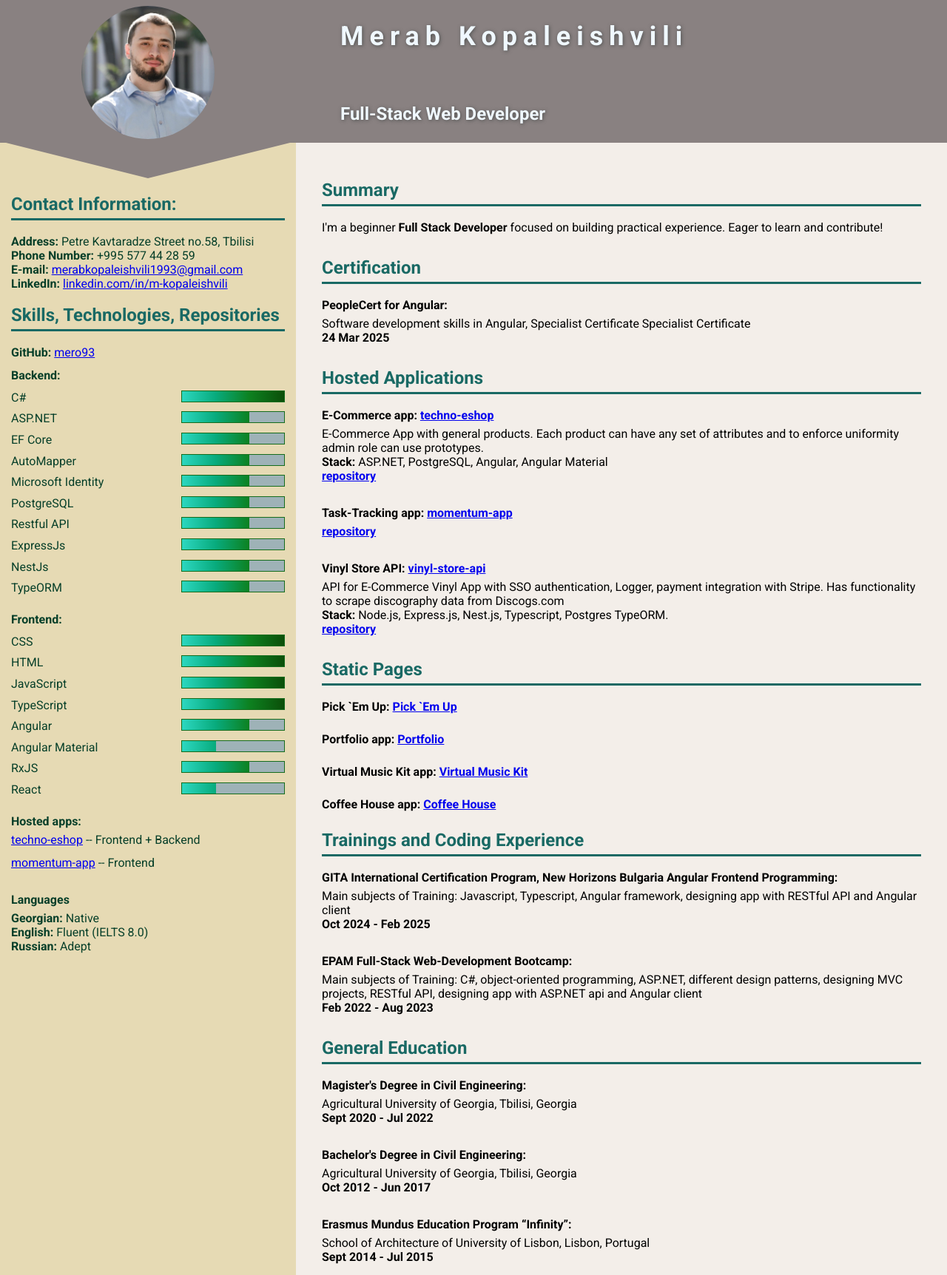
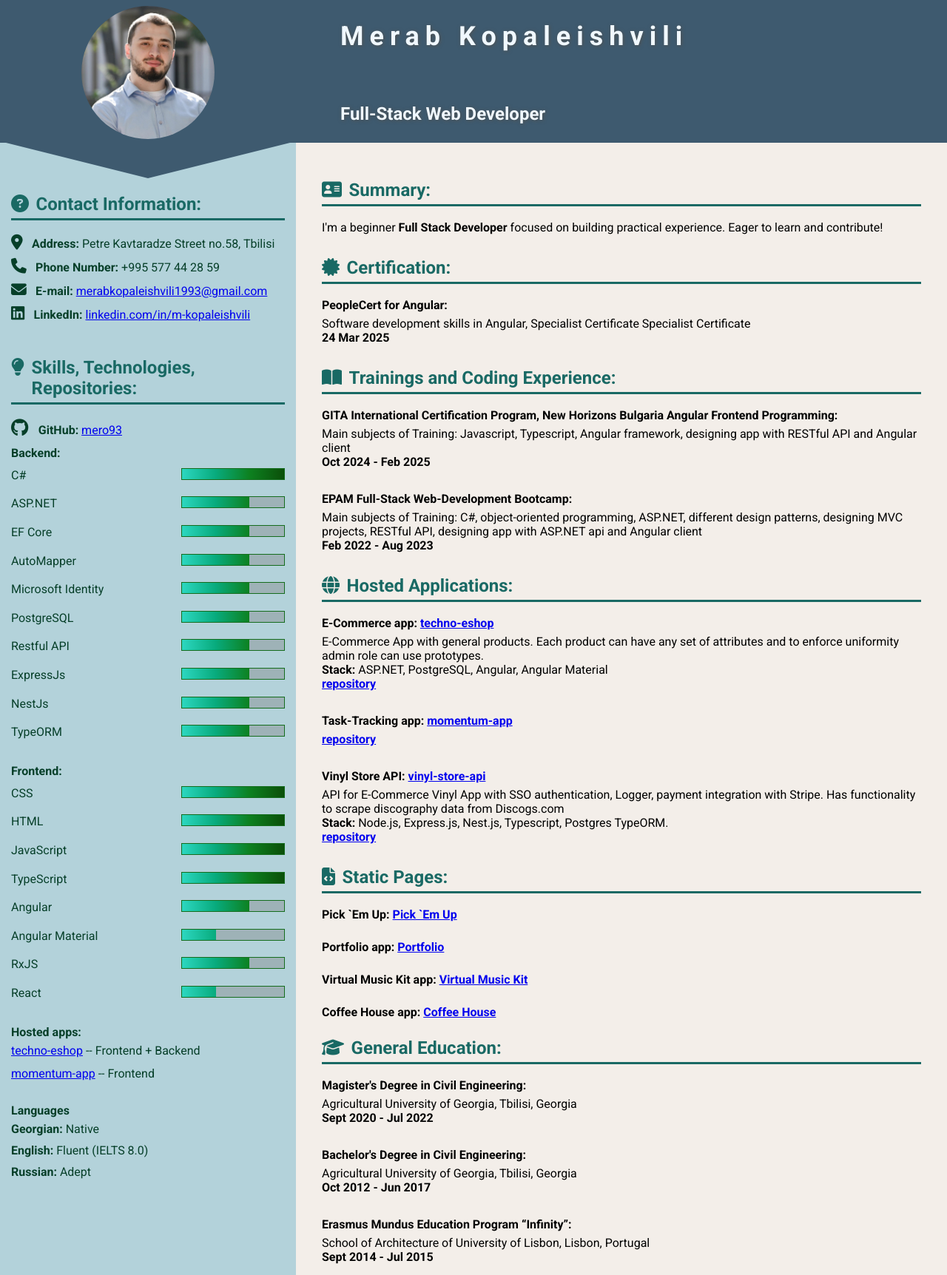
Before and after one commit to mero93/cv_merab_kopaleishvili, a plain HTML site: page index.html in a window 1280 px wide. Shown: the part 7-1731 px from the top of the page at 74% size. Drawn offline with Linux system fonts and the light colour scheme.

Commit message:
feat: change design

```diff
--- a/index.html
+++ b/index.html
@@ -7,6 +7,7 @@
     <meta name="viewport" content="width=device-width, initial-scale=1">
     <title>Curriculum Vitae</title>
     <link rel="stylesheet" href="style.css">
+    <link rel="stylesheet" href="https://cdnjs.cloudflare.com/ajax/libs/font-awesome/6.5.1/css/all.min.css">
 </head>
 
 <body>
@@ -21,24 +22,32 @@
     </header>
     <main>
         <aside id="sidebar">
+            <br>
             <section id="personal-information">
-                <br>
-                <h2>Contact Information:</h2>
+                <div class="header-with-icon">
+                    <i class="fa fa-solid fa-circle-question"></i>
+                    <h2> Contact Information:</h2>
+                </div>
+
                 <br>
                 <ul>
                     <li>
+                        <i class="fa fa-location-dot"></i>
                         <b>Address:</b> Petre Kavtaradze Street no.58, Tbilisi
                     </li>
                     <li>
+                        <i class="fa fa-phone"></i>
                         <b>Phone Number:</b> +995 577 44 28 59
                     </li>
                     <li>
+                        <i class="fa fa-envelope"></i>
                         <b>E-mail:</b>
                         <a href="mailto:merabkopaleishvili1993@gmail.com/">
                             merabkopaleishvili1993@gmail.com
                         </a>
                     </li>
                     <li>
+                        <i class="fa fa-brands fa-linkedin"></i>
                         <b>LinkedIn:</b>
                         <a href="https://www.linkedin.com/in/m-kopaleishvili/">
                             linkedin.com/in/m-kopaleishvili
@@ -47,10 +56,17 @@
                 </ul>
             </section>
             <br>
+            <br>
             <section id="skills">
-                <h2>Skills, Technologies, Repositories</h2>
+                <div class="header-with-icon">
+                    <i class="fa fa-solid fa-lightbulb"></i>
+                    <h2>
+                        Skills, Technologies, Repositories:
+                    </h2>
+                </div>
                 <br>
                 <p>
+                    <i class="fa fa-brands fa-github" style="font-size:24px"></i>
                     <b>GitHub:</b> <a href="https://github.com/mero93/"> mero93 </a>
                 </p>
                 <h4>Backend:</h4>
@@ -163,7 +179,10 @@
         </aside>
         <aside id="body">
             <section id="description">
-                <h2>Summary</h2>
+                <div class="header-with-icon">
+                    <i class="fa fa-address-card"></i>
+                    <h2>Summary:</h2>
+                </div>
                 <br>
                 <p>
                     I'm a beginner <b>Full Stack Developer</b> focused on building
@@ -172,7 +191,10 @@
             </section>
             <br>
             <section id="certification">
-                <h2>Certification</h2>
+                <div class="header-with-icon">
+                    <i class="fa fa-solid fa-certificate"></i>
+                    <h2>Certification:</h2>
+                </div>
                 <br>
                 <h4>PeopleCert for Angular:</h4>
                 <p>
@@ -182,8 +204,36 @@
                 </p>
             </section>
             <br>
+            <section id="trainings-coding">
+                <div class="header-with-icon">
+                    <i class="fa fa-solid fa-book-open"></i>
+                    <h2>Trainings and Coding Experience:</h2>
+                </div>
+                <br>
+                <h4>
+                    GITA International Certification Program, New Horizons Bulgaria
+                    Angular Frontend Programming:
+                </h4>
+                <p>
+                    Main subjects of Training: Javascript, Typescript, Angular
+                    framework, designing app with RESTful API and Angular client<br>
+                    <b> Oct 2024 - Feb 2025</b>
+                </p>
+                <br>
+                <h4>EPAM Full-Stack Web-Development Bootcamp:</h4>
+                <p>
+                    Main subjects of Training: C#, object-oriented programming, ASP.NET,
+                    different design patterns, designing MVC projects, RESTful API,
+                    designing app with ASP.NET api and Angular client<br>
+                    <b>Feb 2022 - Aug 2023</b>
+                </p>
+            </section>
+            <br>
             <section id="hosted-apps">
-                <h2>Hosted Applications</h2>
+                <div class="header-with-icon">
+                    <i class="fa fa-solid fa-globe"></i>
+                    <h2> Hosted Applications:</h2>
+                </div>
                 <br>
                 <h4>
                     E-Commerce app:
@@ -236,7 +286,10 @@
             </section>
             <br>
             <section id="gh-pages">
-                <h2>Static Pages</h2>
+                <div class="header-with-icon">
+                    <i class="fa fa-solid fa-file-code"></i>
+                    <h2>Static Pages:</h2>
+                </div>
                 <br>
                 <h4>
                     Pick `Em Up:
@@ -265,30 +318,11 @@
                 </h4>
             </section>
             <br>
-            <section id="trainings-coding">
-                <h2>Trainings and Coding Experience</h2>
-                <br>
-                <h4>
-                    GITA International Certification Program, New Horizons Bulgaria
-                    Angular Frontend Programming:
-                </h4>
-                <p>
-                    Main subjects of Training: Javascript, Typescript, Angular
-                    framework, designing app with RESTful API and Angular client<br>
-                    <b> Oct 2024 - Feb 2025</b>
-                </p>
-                <br>
-                <h4>EPAM Full-Stack Web-Development Bootcamp:</h4>
-                <p>
-                    Main subjects of Training: C#, object-oriented programming, ASP.NET,
-                    different design patterns, designing MVC projects, RESTful API,
-                    designing app with ASP.NET api and Angular client<br>
-                    <b>Feb 2022 - Aug 2023</b>
-                </p>
-            </section>
-            <br>
             <section id="general-education">
-                <h2>General Education</h2>
+                <div class="header-with-icon">
+                    <i class="fa fa-solid fa-graduation-cap"></i>
+                    <h2> General Education:</h2>
+                </div>
                 <br>
                 <h4>Magister's Degree in Civil Engineering:</h4>
                 <p>
--- a/style.css
+++ b/style.css
@@ -1,15 +1,9 @@
 @import url('https://fonts.googleapis.com/css2?family=Roboto:wght@400;700&display=swap');
 
 :root {
-  --main-bg-color: rgb(137, 129, 129);
-  /* linear-gradient(
-    135deg,
-    rgb(10, 75, 100) 5%,
-    rgb(120, 185, 215) 15%,
-    rgb(120, 185, 215) 50%,
-    rgb(10, 75, 100) 90%
-  ); */
-  --sidebar-bg-color: rgb(230, 218, 180);
+  --main-bg-color: rgb(62, 90, 111);
+  --secondary-bg-color: rgba(62, 90, 111, 0.549);
+  --sidebar-bg-color: rgba(157, 202, 213, 0.74);
   /* linear-gradient(
     180deg,
     rgba(44, 111, 138, 1) 120px,
@@ -89,6 +83,22 @@ header:after {
   gap: 20px;
 }
 
+.header-with-icon {
+  display: flex;
+  align-items: baseline;
+  width: 100%;
+  flex-wrap: nowrap;
+  padding-bottom: 5px;
+  border-bottom: 3px solid;
+  color: rgb(25, 105, 100);
+  border-color: rgb(25, 105, 100);
+  font: 1.5rem;
+}
+
+.header-with-icon > i {
+  font-size: 1.5em;
+}
+
 .avatar-container {
   display: flex;
   justify-content: center;
@@ -112,7 +122,7 @@ footer {
   left: 0;
   bottom: 0;
   justify-items: center;
-  background: var(--main-bg-color);
+  background: var(--secondary-bg-color);
   width: 100%;
 }
 
@@ -202,13 +212,6 @@ aside > section > p {
   margin-bottom: 12px;
 }
 
-h2 {
-  padding-bottom: 5px;
-  border-bottom: 3px solid;
-  color: rgb(25, 105, 100);
-  border-color: rgb(25, 105, 100);
-}
-
 p,
 h2,
 h3,
@@ -229,6 +232,7 @@ ul {
 ul li {
   list-style-type: none;
   position: relative;
+  margin-bottom: 10px;
 }
 
 ul.level-list > li {
@@ -285,6 +289,11 @@ ul.level-list > li {
   );
 }
 
+i {
+  margin-right: 0.4em;
+  font-size: 1.3em;
+}
+
 @media (max-width: 960px) {
   :root {
     --sidebar-width: 100vw;
```
